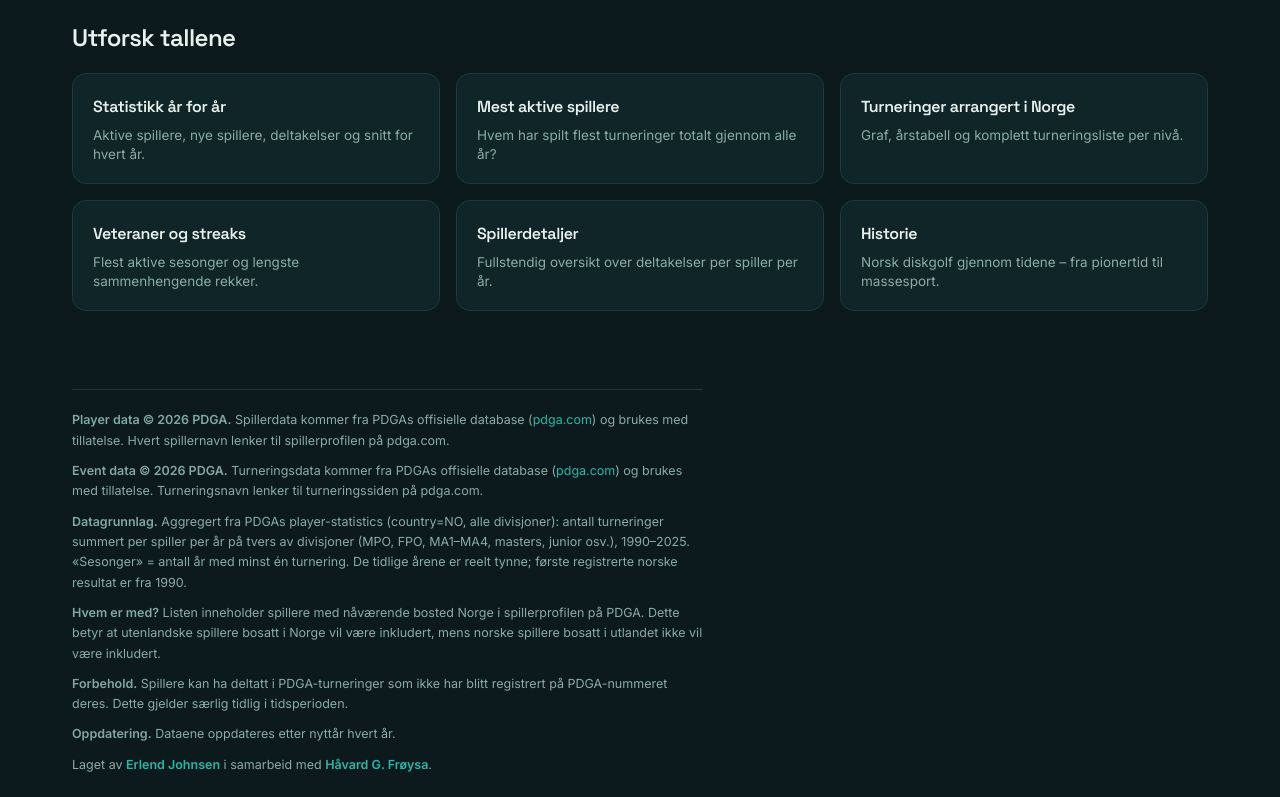
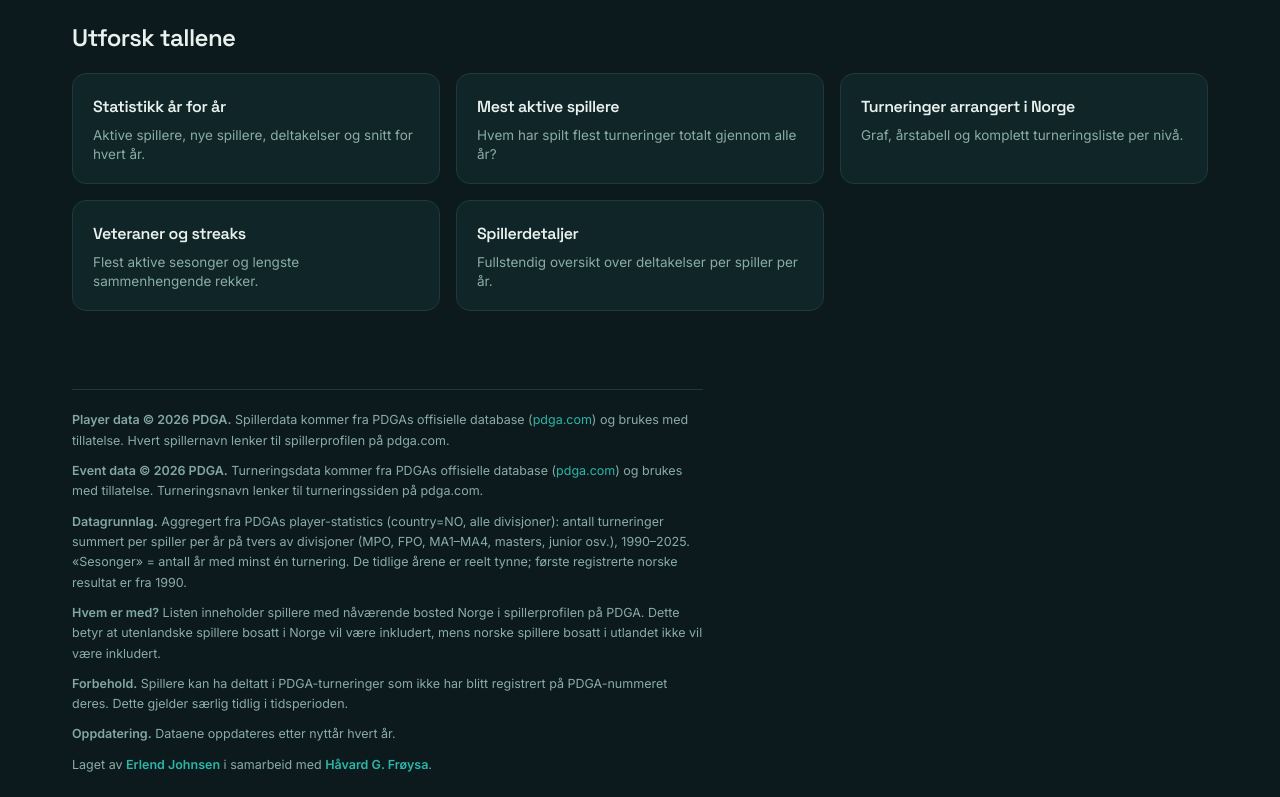
Before and after one commit to johnsulf/dgno, a Next.js app: page / in a window 1280 px wide. Shown: the part 935-1732 px from the top of the page. Built offline with nearby package versions, Linux system fonts and the light colour scheme.

Commit message:
refactor: comment out 'Historie' link in navigation

```diff
--- a/app/page.tsx
+++ b/app/page.tsx
@@ -53,10 +53,10 @@ export default function Home() {
             <h3>Spillerdetaljer</h3>
             <p>Fullstendig oversikt over deltakelser per spiller per år.</p>
           </Link>
-          <Link href="/historie" className="link-card">
+          {/* <Link href="/historie" className="link-card">
             <h3>Historie</h3>
             <p>Norsk diskgolf gjennom tidene – fra pionertid til massesport.</p>
-          </Link>
+          </Link> */}
         </div>
       </section>
     </>
--- a/components/Header.tsx
+++ b/components/Header.tsx
@@ -12,7 +12,7 @@ const NAV_ITEMS = [
   { href: "/veteraner", label: "Veteraner" },
   { href: "/heatmap", label: "Spillerdetaljer" },
   { href: "/events", label: "Turneringer" },
-  { href: "/historie", label: "Historie" },
+  // { href: "/historie", label: "Historie" },
 ];
 
 export default function Header() {
```
